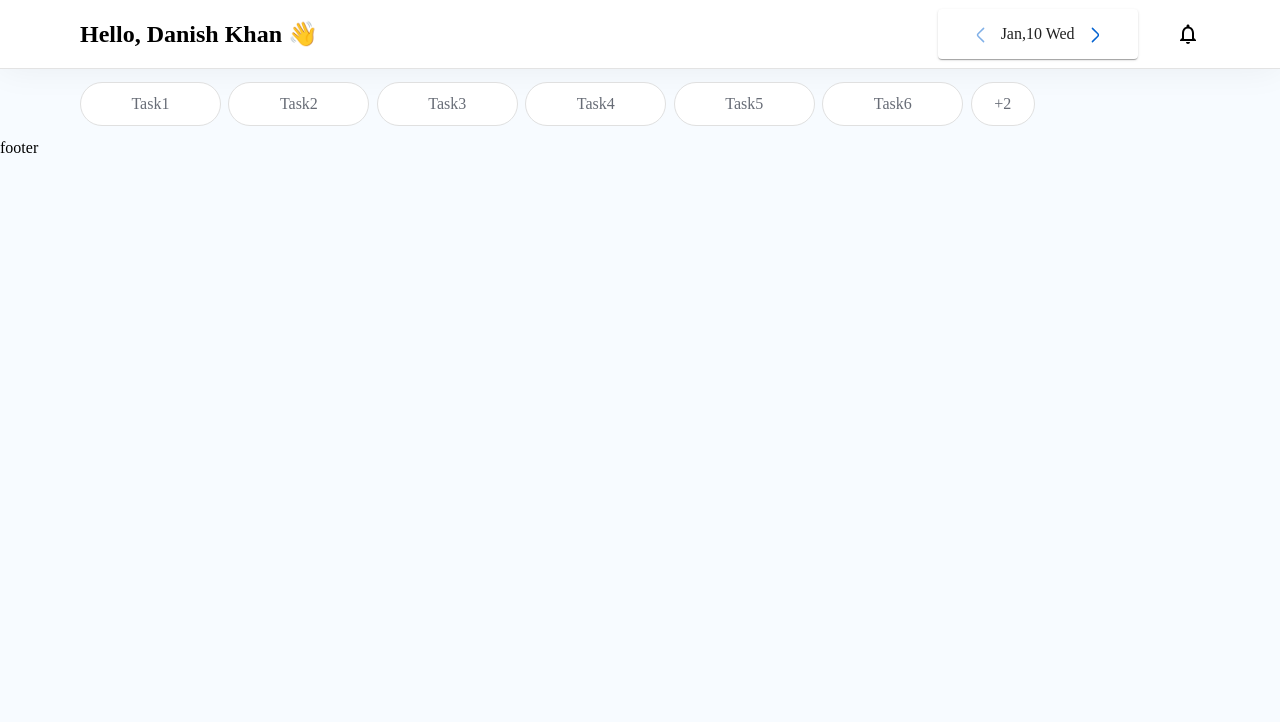
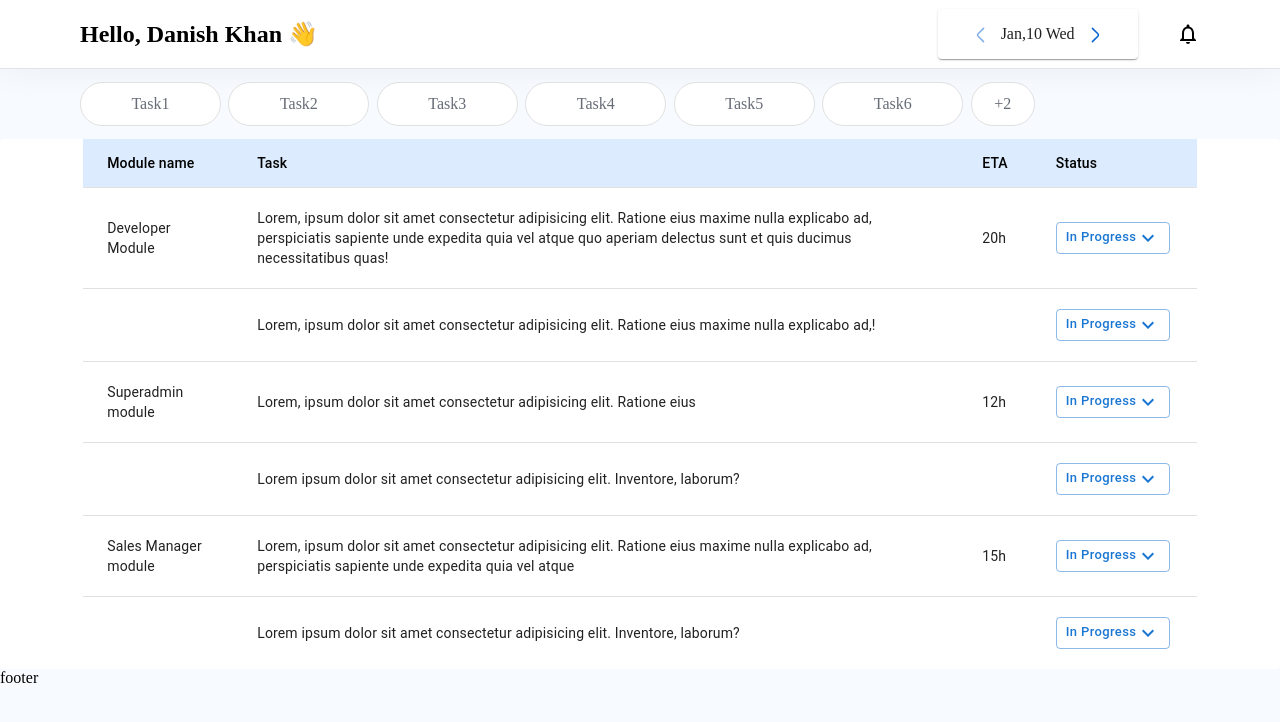
Before and after one commit to MunafHajir/tasksheet-manager, a React (Create React App) app in the folder tasksheet-manager/: page / in a window 1280 px wide. Shown: the top 722 px of the page. Built offline with nearby package versions, Linux system fonts and the light colour scheme.

Commit message:
feat: add table component

```diff
--- /dev/null
+++ b/tasksheet-manager/src/Components/Common/MuiButton.jsx
@@ -0,0 +1,41 @@
+import React, { useState } from "react";
+import Button from "@mui/material/Button";
+import MuiMenuItem from "./MuiMenuItem";
+
+export default function MuiButton({ btnprops, btnsize, variant, btnheading, btnicon }) {
+  const [anchorEl, setAnchorEl] = useState(null);
+  const [status, setStatus] = useState('');
+
+  const handleClick = (event) => {
+    setAnchorEl(event.currentTarget);
+  };
+
+  const handleClose = (selectedStatus) => {
+    setStatus(selectedStatus);
+    setAnchorEl(null);
+  };
+
+  return (
+    <>
+      <Button
+        variant={variant}
+        size={btnsize}
+        sx={{ ...btnprops }}
+        aria-controls={anchorEl ? 'basic-menu' : undefined}
+        aria-haspopup="true"
+        aria-expanded={Boolean(anchorEl) ? 'true' : undefined}
+        onClick={handleClick}
+      >
+        {status || btnheading}
+        {btnicon}
+      </Button>
+
+      <MuiMenuItem
+        menuprops={{ width: "100vw", margin:"10px 0",  }}
+        anchorEl={anchorEl}
+        open={Boolean(anchorEl)}
+        onClose={(selectedStatus) => handleClose(selectedStatus)}
+      />
+    </>
+  );
+}
--- /dev/null
+++ b/tasksheet-manager/src/Components/Common/MuiMenuItem.jsx
@@ -0,0 +1,32 @@
+import React from "react";
+import Menu from "@mui/material/Menu";
+import MenuItem from "@mui/material/MenuItem";
+
+export default function MuiMenuItem({ anchorEl, open, onClose, menuprops }) {
+  const [status, setStatus] = React.useState("");
+
+  const handleClose = (selectedStatus) => {
+    setStatus(selectedStatus);
+    onClose(selectedStatus);
+  };
+
+  return (
+    <div>
+      <Menu
+        sx={{ ...menuprops }}
+        id="basic-menu"
+        anchorEl={anchorEl}
+        open={open}
+        onClose={() => handleClose(status)}
+        MenuListProps={{
+          "aria-labelledby": "basic-button",
+        }}
+      >
+        <MenuItem onClick={() => handleClose("In progress")}>
+          In progress
+        </MenuItem>
+        <MenuItem onClick={() => handleClose("Completed")}>Completed</MenuItem>
+      </Menu>
+    </div>
+  );
+}
--- a/tasksheet-manager/src/Pages/User_Pages/User.js
+++ b/tasksheet-manager/src/Pages/User_Pages/User.js
@@ -1,12 +1,13 @@
 import React from 'react'
 import Layout from './Layout'
+import CurrentUserTable from "./UserTable/CurrentUserTable"
 
 
 
 const User = () => {
   return (
     <Layout >
-
+      <CurrentUserTable/>
     </Layout>
   )
 }
--- /dev/null
+++ b/tasksheet-manager/src/Pages/User_Pages/UserTable/CurrentUserTable.jsx
@@ -0,0 +1,159 @@
+import React from 'react'
+import { styled } from "@mui/material/styles";
+import Table from "@mui/material/Table";
+import TableBody from "@mui/material/TableBody";
+import TableCell, { tableCellClasses } from "@mui/material/TableCell";
+import TableContainer from "@mui/material/TableContainer";
+import TableHead from "@mui/material/TableHead";
+import TableRow from "@mui/material/TableRow";
+import Paper from "@mui/material/Paper";
+import { createUseStyles } from "react-jss";
+import Button from "../../../Components/Common/MuiButton";
+import KeyboardArrowDownIcon from "@mui/icons-material/KeyboardArrowDown";
+
+
+const StyledTableCell = styled(TableCell)(({ theme }) => ({
+    [`&.${tableCellClasses.head}`]: {
+      color: theme.palette.common.black,
+    },
+    [`&.${tableCellClasses.body}`]: {
+      fontSize: 14,
+    },
+  }));
+
+  const StyledTableRow = styled(TableRow)(({ theme }) => ({
+    // hide last border
+    "&:last-child td, &:last-child th": {
+      border: 0,
+    },
+  }));
+
+  function createData(modulename, task, eta, carbs, protein) {
+    return { modulename, task, eta, carbs, protein };
+  }
+
+  const rows = [
+    createData(
+      "Developer Module",
+      "Lorem, ipsum dolor sit amet consectetur adipisicing elit. Ratione eius maxime nulla explicabo ad, perspiciatis sapiente unde expedita quia vel atque quo aperiam delectus sunt et quis ducimus necessitatibus quas!",
+      "20h"
+    ),
+    createData(
+      "",
+      "Lorem, ipsum dolor sit amet consectetur adipisicing elit. Ratione eius maxime nulla explicabo ad,!",
+      ""
+    ),
+    createData(
+      "Superadmin module",
+      "Lorem, ipsum dolor sit amet consectetur adipisicing elit. Ratione eius",
+      "12h"
+    ),
+    createData(
+      "",
+      "Lorem ipsum dolor sit amet consectetur adipisicing elit. Inventore, laborum?",
+      ""
+    ),
+    createData(
+      "Sales Manager module",
+      "Lorem, ipsum dolor sit amet consectetur adipisicing elit. Ratione eius maxime nulla explicabo ad, perspiciatis sapiente unde expedita quia vel atque",
+      "15h"
+    ),
+    createData(
+      "",
+      "Lorem ipsum dolor sit amet consectetur adipisicing elit. Inventore, laborum?",
+      ""
+    ),
+  ];
+
+  const useStyles = createUseStyles({
+    headingcell: {
+      padding: "12px 24px",
+      backgroundColor: "#DCECFE",
+    },
+    modulecell: {
+      padding: "20px 24px",
+      width:"150px",
+    },
+    etacell: {
+      padding: "20px 24px",
+    },
+    tabcell: {
+      padding: "20px 24px ",
+    },
+    statuscell: {
+      padding: "20px 24px ",
+      width:"165px"
+    },
+    table:{
+        width:"87vw",
+    },
+    tablesection:{
+        boxShadow: "none",
+        display:"flex",
+        justifyContent:"center"
+    },
+  });
+
+  export default function CustomizedTables() {
+    const classes = useStyles();
+    return (
+      <TableContainer component={Paper} className={classes.tablesection}>
+        <Table
+          className={classes.table}
+          aria-label="customized table"
+        >
+          <TableHead
+            className={classes.headingcell}
+
+          >
+            <TableRow>
+              <StyledTableCell className={classes.headingcell}>
+                Module name
+              </StyledTableCell>
+              <StyledTableCell className={classes.headingcell} align="left">
+                Task
+              </StyledTableCell>
+              <StyledTableCell className={classes.headingcell} align="left">
+                ETA
+              </StyledTableCell>
+              <StyledTableCell className={classes.headingcell} align="left">
+                Status
+              </StyledTableCell>
+            </TableRow>
+          </TableHead>
+          <TableBody>
+            {rows.map((row) => (
+              <StyledTableRow key={row.modulename}>
+                <StyledTableCell
+                  className={classes.modulecell}
+                  component="th"
+                  scope="row"
+                >
+                  {row.modulename}
+                </StyledTableCell>
+                <StyledTableCell className={classes.tabcell} align="left">
+                  {row.task}
+                </StyledTableCell>
+                <StyledTableCell className={classes.etacell} align="left">
+                  {row.eta}
+                </StyledTableCell>
+                <StyledTableCell align="left" className={classes.statuscell}>
+                  <Button
+                    btnsize="small"
+                    variant="outlined"
+                    btnheading="In progress"
+                    btnprops={{
+                      textTransform: "capitalize",
+
+
+                    }}
+                    btnicon={<KeyboardArrowDownIcon />}
+                  />
+                </StyledTableCell>
+              </StyledTableRow>
+            ))}
+          </TableBody>
+        </Table>
+      </TableContainer>
+    );
+  }
```
